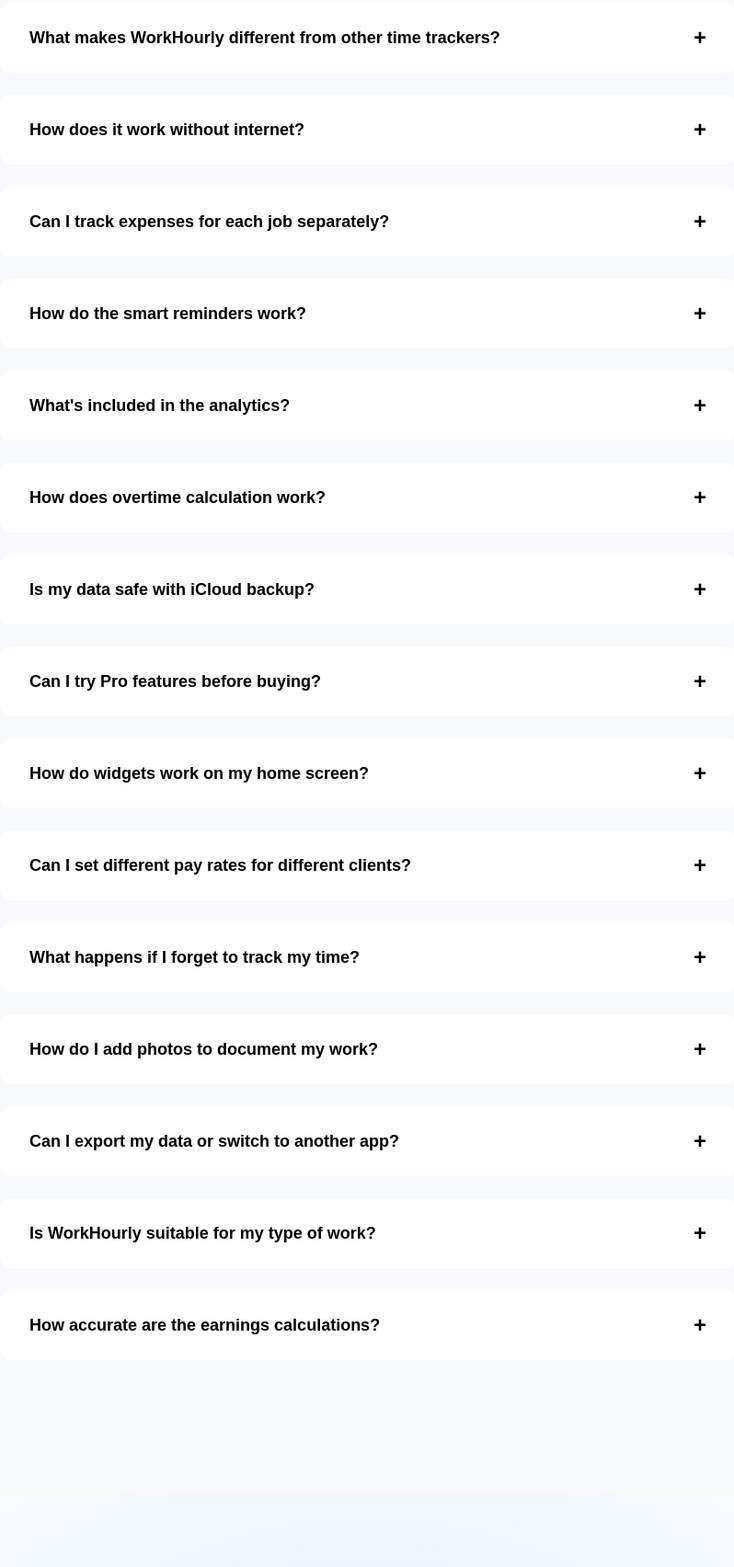
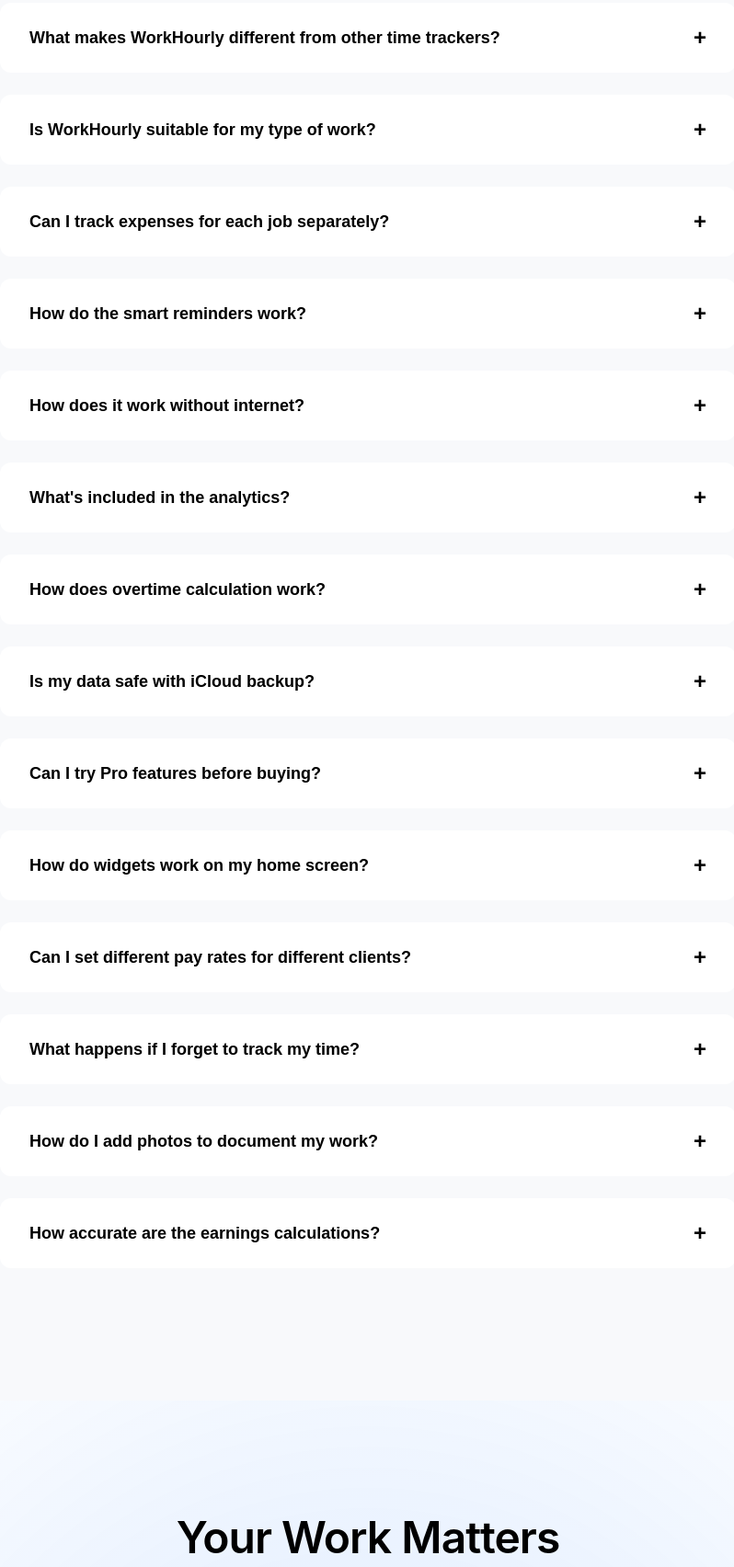
Before and after one commit to buh/workhourly.app, a plain HTML site: page index.html in a window 1280 px wide. Shown: the part 7435-9139 px from the top of the page at 92% size, without its empty margins (240-1038 px from the left). Drawn offline with Linux system fonts and the light colour scheme.

Commit message:
Update FAQ

```diff
--- a/index.html
+++ b/index.html
@@ -336,12 +336,12 @@
                     </div>
                     <div class="faq-item">
                         <button class="faq-question">
-                            <span>How does it work without internet?</span>
+                            <span>Is WorkHourly suitable for my type of work?</span>
                             <span class="faq-icon">+</span>
                         </button>
                         <div class="faq-answer">
                             <div class="faq-answer-content">
-                                Your data lives on your phone, not on some server halfway around the world. Track time, log expenses, generate invoices - it all works perfectly whether you have WiFi, cellular, or no connection at all. This isn't just convenient; it's essential when you're working in basements, rural areas, or anywhere service calls take you. Pro users can add iCloud backup for peace of mind, but your work never stops for a weak signal.
+                                If you're wondering "Is this for someone like me?" the answer is probably yes. Babysitters juggling three families, handymen with a mix of hourly and project work, tutors teaching different subjects at different rates, cleaners managing weekly and monthly clients - WorkHourly gets it. The common thread isn't what you do, it's how you work: multiple clients, different rates, variable schedules, and the need to get paid accurately for every minute. That's exactly who we built this for.
                             </div>
                         </div>
                     </div>
@@ -363,7 +363,18 @@
                         </button>
                         <div class="faq-answer">
                             <div class="faq-answer-content">
-                                Smart reminders work like having a personal assistant who actually understands your schedule. Get a gentle morning notification about today's work, then WorkHourly watches the clock for you. When your scheduled end time hits, it asks "Did you actually finish at 5 PM, or are you still working?" This simple question captures every minute of overtime you've earned. No internet required - these reminders are scheduled right on your phone, so they work even in the middle of nowhere.
+                                Smart reminders work like having a personal assistant who actually understands your schedule. Get a gentle morning notification about today's work, then WorkHourly watches the clock for you. No internet required - these reminders are scheduled right on your phone, so they work even in the middle of nowhere.
+                            </div>
+                        </div>
+                    </div>
+                    <div class="faq-item">
+                        <button class="faq-question">
+                            <span>How does it work without internet?</span>
+                            <span class="faq-icon">+</span>
+                        </button>
+                        <div class="faq-answer">
+                            <div class="faq-answer-content">
+                                Your data lives on your phone, not on some server halfway around the world. Track time, log expenses, generate invoices - it all works perfectly whether you have WiFi, cellular, or no connection at all. This isn't just convenient; it's essential when you're working in basements, rural areas, or anywhere service calls take you. Pro users can add iCloud backup for peace of mind, but your work never stops for a weak signal.
                             </div>
                         </div>
                     </div>
@@ -385,7 +396,7 @@
                         </button>
                         <div class="faq-answer">
                             <div class="faq-answer-content">
-                                Overtime calculation is where WorkHourly really pays for itself. Set your regular rate and overtime multiplier for each client - maybe the Johnsons pay 1.5x after 8 hours, but your commercial client pays double time for weekend work. When you run over your scheduled time, WorkHourly catches every extra minute and calculates it at the right rate automatically. No more lost money because you forgot to track that extra hour, or because you couldn't remember which client pays what for overtime.
+                                Overtime calculation is where WorkHourly really pays for itself. Set your regular rate and overtime rate for each client - maybe the Johnsons pay 1.5x after 8 hours, but your commercial client pays double time for weekend work. The app asks you to set your actual end time when your scheduled work finishes, so if you worked late, WorkHourly catches every extra minute and calculates it at the right rate automatically. No more lost money because you forgot to track that extra hour, or because you couldn't remember which client pays what for overtime.
                             </div>
                         </div>
                     </div>
@@ -451,11 +462,11 @@
                         </button>
                         <div class="faq-answer">
                             <div class="faq-answer-content">
-                                Sometimes a picture really is worth a thousand words - especially when a client questions your invoice later. Tap the camera icon on any work day to document what you're doing. Before and after shots prove the work was done, receipt photos keep expense tracking honest, and progress pics help clients see their money at work. Everything stays private on your phone (and your iCloud if you want backup). It's like having a professional photo gallery for every job you complete.
+                                Sometimes a picture really is worth a thousand words - especially when a client questions your invoice later. On any work day, tap the three dots menu and select "Add a picture" to reveal the Pictures section. Then tap the plus button to choose between "Take Photo" with your camera or "Choose from Library" to select existing photos. Before and after shots prove the work was done, receipt photos keep expense tracking honest, and progress pics help clients see their money at work. Everything stays private on your phone. It's like having a professional photo gallery for every job you complete.
                             </div>
                         </div>
                     </div>
-                    <div class="faq-item">
+                    <!--div class="faq-item">
                         <button class="faq-question">
                             <span>Can I export my data or switch to another app?</span>
                             <span class="faq-icon">+</span>
@@ -465,18 +476,7 @@
                                 Your data belongs to you, period. Pro users can generate detailed PDF reports containing everything - every hour worked, every expense logged, every note taken. These aren't just pretty charts; they're comprehensive business records perfect for tax filing, client disputes, or moving to another system if you ever want to. WorkHourly makes it easy to stay, but we'd never make it hard to leave. That's how confident we are that you'll love working with us.
                             </div>
                         </div>
-                    </div>
-                    <div class="faq-item">
-                        <button class="faq-question">
-                            <span>Is WorkHourly suitable for my type of work?</span>
-                            <span class="faq-icon">+</span>
-                        </button>
-                        <div class="faq-answer">
-                            <div class="faq-answer-content">
-                                If you're wondering "Is this for someone like me?" the answer is probably yes. Babysitters juggling three families, handymen with a mix of hourly and project work, tutors teaching different subjects at different rates, cleaners managing weekly and monthly clients - WorkHourly gets it. The common thread isn't what you do, it's how you work: multiple clients, different rates, variable schedules, and the need to get paid accurately for every minute. That's exactly who we built this for.
-                            </div>
-                        </div>
-                    </div>
+                    </div-->
                     <div class="faq-item">
                         <button class="faq-question">
                             <span>How accurate are the earnings calculations?</span>
@@ -484,7 +484,7 @@
                         </button>
                         <div class="faq-answer">
                             <div class="faq-answer-content">
-                                WorkHourly doesn't round down or "estimate" - it calculates every minute you've earned. Work 3 hours and 47 minutes? That's exactly what gets calculated, not "about 4 hours." Mix a 2-hour morning job with an 8-hour afternoon client that includes overtime? WorkHourly handles the complexity without breaking a sweat. All the math happens right on your phone using algorithms we've tested with thousands of real-world scenarios. When tax time comes, or when a client questions an invoice, you can trust every number completely.
+                                WorkHourly doesn't round down or "estimate" - it calculates every minute you've earned. Work 3 hours and 45 minutes? That's exactly what gets calculated, not "about 4 hours." Mix a 2-hour morning job with an 8-hour afternoon client that includes overtime? WorkHourly handles the complexity without breaking a sweat. All the math happens right on your phone using algorithms we've tested with thousands of real-world scenarios. When tax time comes, or when a client questions an invoice, you can trust every number completely.
                             </div>
                         </div>
                     </div>
```
